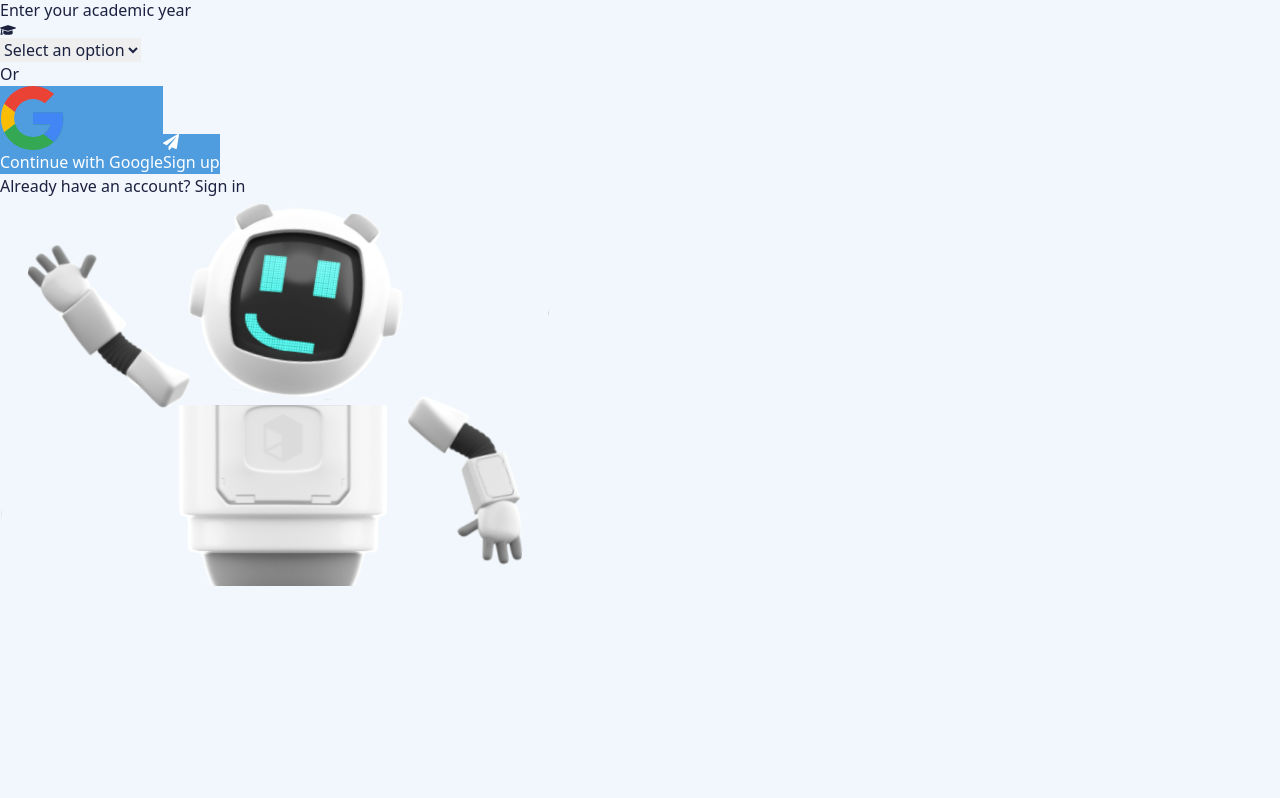
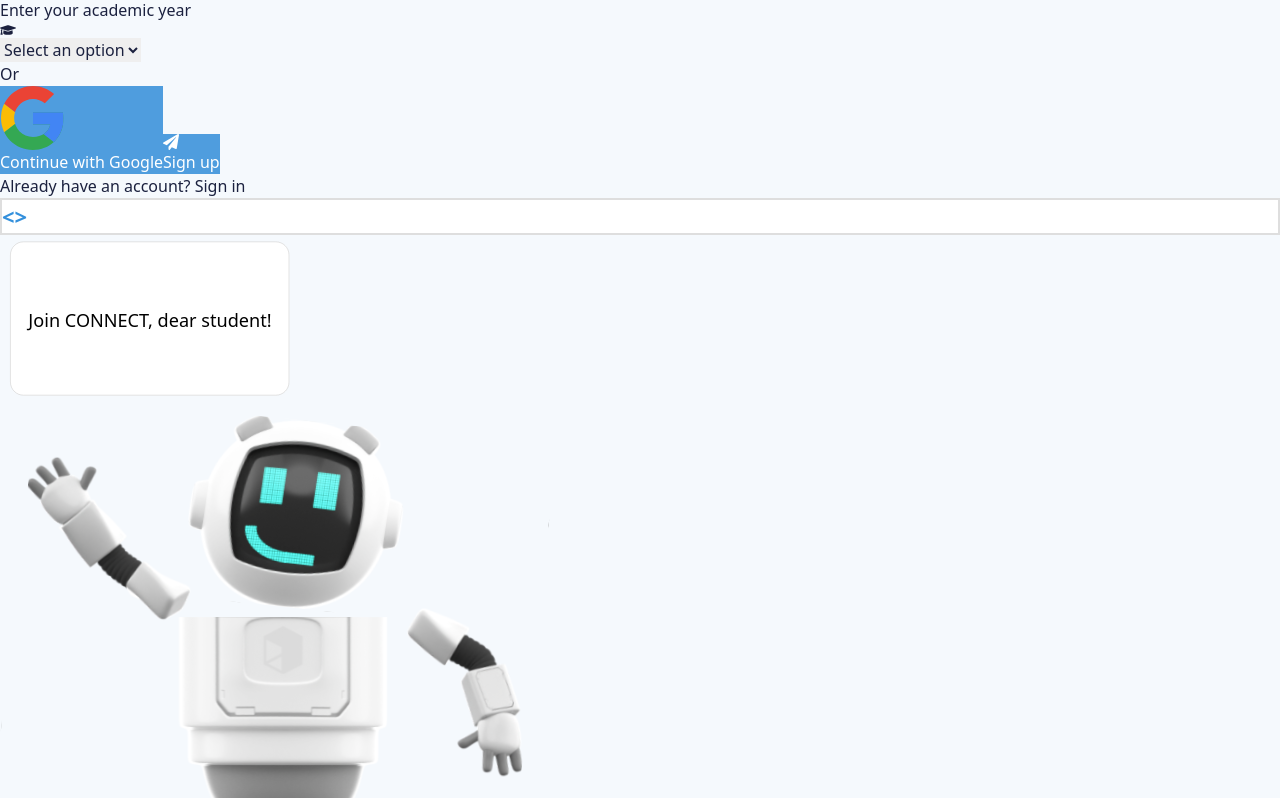
Before and after one commit to imenelc1/Connect, a React (Vite) app in the folder frontend/: page /student-signup in a window 1280 px wide. Shown: the part 650-1448 px from the top of the page. Before the commit the page ends 1236 px from the top, so only its background shows below. Built offline with nearby package versions, Linux system fonts and the light colour scheme.

Commit message:
Mes dernières modifications pour Instructor et Student signup

```diff
--- a/frontend/src/pages/InstructorSignUp.jsx
+++ b/frontend/src/pages/InstructorSignUp.jsx
@@ -23,6 +23,7 @@ const InstructorSignup = () => {
   const [showConfirm, setShowConfirm] = useState(false);
 
   const handleChange = (e) => setFormData(prev => ({ ...prev, [e.target.name]: e.target.value }));
+
   const handleSubmit = (e) => {
     e.preventDefault();
     if (formData.password !== formData.confirm) {
@@ -33,20 +34,20 @@ const InstructorSignup = () => {
   };
 
   return (
-    <div className="min-h-screen bg-[#f5f9fd] flex flex-col">
-      {/* Logo tout en haut à gauche */}
-      <div className="px-6 pt-6">
+    <div className="min-h-screen flex flex-col items-center justify-center p-8" style={{ backgroundColor: "#f5f9fd" }}>
+      {/* Header */}
+      <div className="w-full max-w-6xl flex items-center justify-between px-6 pt-5 pb-2 mb-6 relative">
+        <div className="absolute left-0 top-5 pl-6">
           <img src={logo} alt="Connect Logo" className="w-28 md:w-36 h-auto" />
         </div>
 
-      {/* Onglets Sign In / Sign Up centrés */}
-      <div className="flex justify-center mt-4">
+        <div className="mx-auto">
           <AuthTabs active="signup" />
+        </div>
       </div>
 
       {/* Contenu principal */}
-      <div className="flex-1 flex items-center justify-center mt-8 px-6">
-        <div className="max-w-6xl w-full bg-white rounded-2xl shadow-2xl flex overflow-hidden">
+      <div className="max-w-6xl w-full bg-white rounded-2xl shadow-2xl flex overflow-hidden" style={{ boxShadow: "0 6px 48px 0 rgba(52,144,220,.12)" }}>
         <div className="flex-1 p-10 bg-white">
           <h2 className="text-2xl font-semibold text-slate-700 mb-6">
             Welcome to <span className="text-sky-500">connect</span>
@@ -106,10 +107,24 @@ const InstructorSignup = () => {
           </form>
         </div>
 
+        {/* Mascotte */}
         <div className="flex-1 flex items-center justify-center relative bg-white overflow-hidden">
           <div className="absolute w-72 h-72 rounded-full blur-3xl" style={{ background: "rgba(52,144,220,0.6)", top: "50%", left: "50%", transform: "translate(-50%, -50%)" }} />
+          <div className="absolute w-12 h-12 rounded-full flex items-center justify-center z-20" style={{ backgroundColor: "#FFFFFF", border: "2px solid rgba(0,0,0,0.13)", top: "50px", right: "40px" }}>
+            <span style={{ color: "#3490DC", fontSize: "22px", fontWeight: "bold" }}>&lt;&gt;</span>
+          </div>
+          <div className="absolute z-10" style={{ top: "70px", right: "40px" }}>
+            <svg xmlns="http://www.w3.org/2000/svg" width="300" height="175" viewBox="0 0 331 193" fill="none">
+              <g filter="url(#filter0_dd)">
+                <path d="M11 22C11 13.7157 17.7157 7 26 7H304.372C312.656 7 319.372 13.7157 319.372 22V162.204C319.372 170.488 312.656 177.204 304.372 177.204H26C17.7157 177.204 11 170.488 11 162.204V22Z" fill="white" fillOpacity="0.97"/>
+                <path d="M26 7.5H304.372C312.38 7.50008 318.872 13.9919 318.872 22V162.204C318.872 170.212 312.38 176.704 304.372 176.704H26C17.9919 176.704 11.5 170.212 11.5 162.204V22C11.5 13.9919 17.9919 7.5 26 7.5Z" stroke="black" strokeOpacity="0.13"/>
+              </g>
+              <text x="50%" y="50%" textAnchor="middle" dominantBaseline="middle" fontSize="20" fontWeight="500" fill="#000">
+                Join CONNECT, dear Instructor!
+              </text>
+            </svg>
+          </div>
           <img src={robot} alt="robot" className="max-w-xs md:max-w-md drop-shadow-lg relative z-10" />
-          </div>
         </div>
       </div>
     </div>
--- a/frontend/src/pages/StudentSignUp.jsx
+++ b/frontend/src/pages/StudentSignUp.jsx
@@ -53,20 +53,21 @@ const StudentSignup = () => {
   };
 
   return (
-    <div className="min-h-screen bg-[#f5f9fd] flex flex-col">
-      {/* Logo tout en haut à gauche */}
+    <div className="min-h-screen flex flex-col items-center justify-center p-0" style={{ backgroundColor: "#f5f9fd" }}>
+      {/* Header */}
+      <div className="w-full max-w-6xl flex items-center justify-center relative py-5">
+        {/* Logo à gauche */}
         <div className="px-6 pt-6">
         <img src={logo} alt="Connect Logo" className="w-28 md:w-36 h-auto" />
       </div>
-
         {/* Onglets Sign In / Sign Up centrés */}
-      <div className="flex justify-center mt-4">
+        <div className="mx-auto">
           <AuthTabs active="signup" />
         </div>
+      </div>
 
-      {/* Contenu principal */}
-      <div className="flex-1 flex items-center justify-center mt-8 px-6">
-        <div className="max-w-6xl w-full bg-white rounded-2xl shadow-2xl flex overflow-hidden">
+      {/* Formulaire et mascotte */}
+      <div className="max-w-6xl w-full bg-white rounded-2xl shadow-2xl flex overflow-hidden" style={{ boxShadow: "0 6px 48px 0 rgba(52,144,220,.12)" }}>
         {/* Formulaire */}
         <div className="flex-1 p-10 bg-white">
           <h2 className="text-2xl font-semibold text-slate-700 mb-6">
@@ -133,8 +134,21 @@ const StudentSignup = () => {
         {/* Mascotte */}
         <div className="flex-1 flex items-center justify-center relative bg-white overflow-hidden">
           <div className="absolute w-72 h-72 rounded-full blur-3xl" style={{ background: "rgba(52,144,220,0.6)", top: "50%", left: "50%", transform: "translate(-50%, -50%)" }} />
+          <div className="absolute w-12 h-12 rounded-full flex items-center justify-center z-20" style={{ backgroundColor: "#FFFFFF", border: "2px solid rgba(0,0,0,0.13)", top: "50px", right: "40px" }}>
+            <span style={{ color: "#3490DC", fontSize: "22px", fontWeight: "bold" }}>&lt;&gt;</span>
+          </div>
+          <div className="absolute z-10" style={{ top: "70px", right: "40px" }}>
+            <svg xmlns="http://www.w3.org/2000/svg" width="300" height="175" viewBox="0 0 331 193" fill="none">
+              <g filter="url(#filter0_dd)">
+                <path d="M11 22C11 13.7157 17.7157 7 26 7H304.372C312.656 7 319.372 13.7157 319.372 22V162.204C319.372 170.488 312.656 177.204 304.372 177.204H26C17.7157 177.204 11 170.488 11 162.204V22Z" fill="white" fillOpacity="0.97"/>
+                <path d="M26 7.5H304.372C312.38 7.50008 318.872 13.9919 318.872 22V162.204C318.872 170.212 312.38 176.704 304.372 176.704H26C17.9919 176.704 11.5 170.212 11.5 162.204V22C11.5 13.9919 17.9919 7.5 26 7.5Z" stroke="black" strokeOpacity="0.13"/>
+              </g>
+              <text x="50%" y="50%" textAnchor="middle" dominantBaseline="middle" fontSize="20" fontWeight="500" fill="#000">
+                Join CONNECT, dear student!
+              </text>
+            </svg>
+          </div>
           <img src={robot} alt="robot" className="max-w-xs md:max-w-md drop-shadow-lg relative z-10" />
-          </div>
         </div>
       </div>
     </div>
```
Lines whose indentation alone changed are shown as unchanged.
